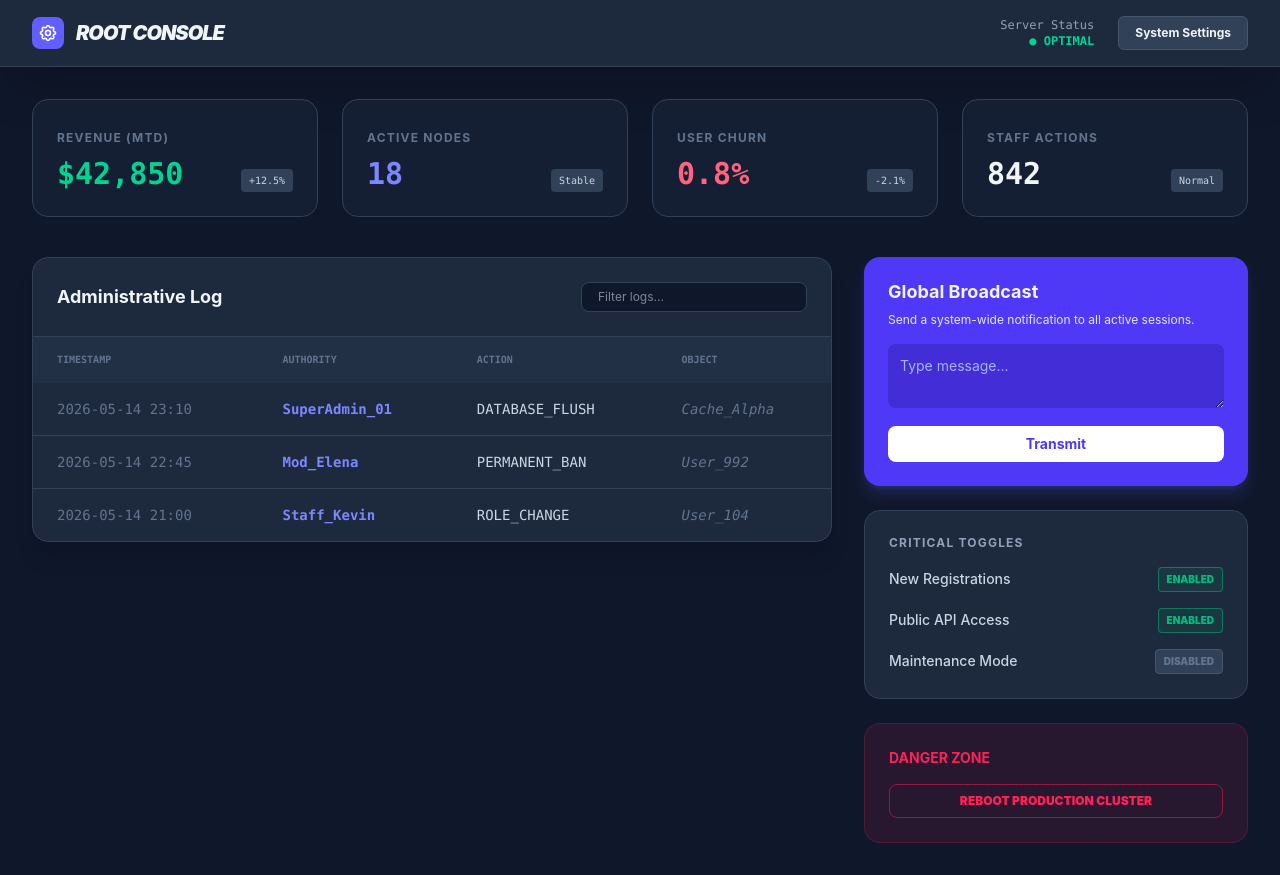
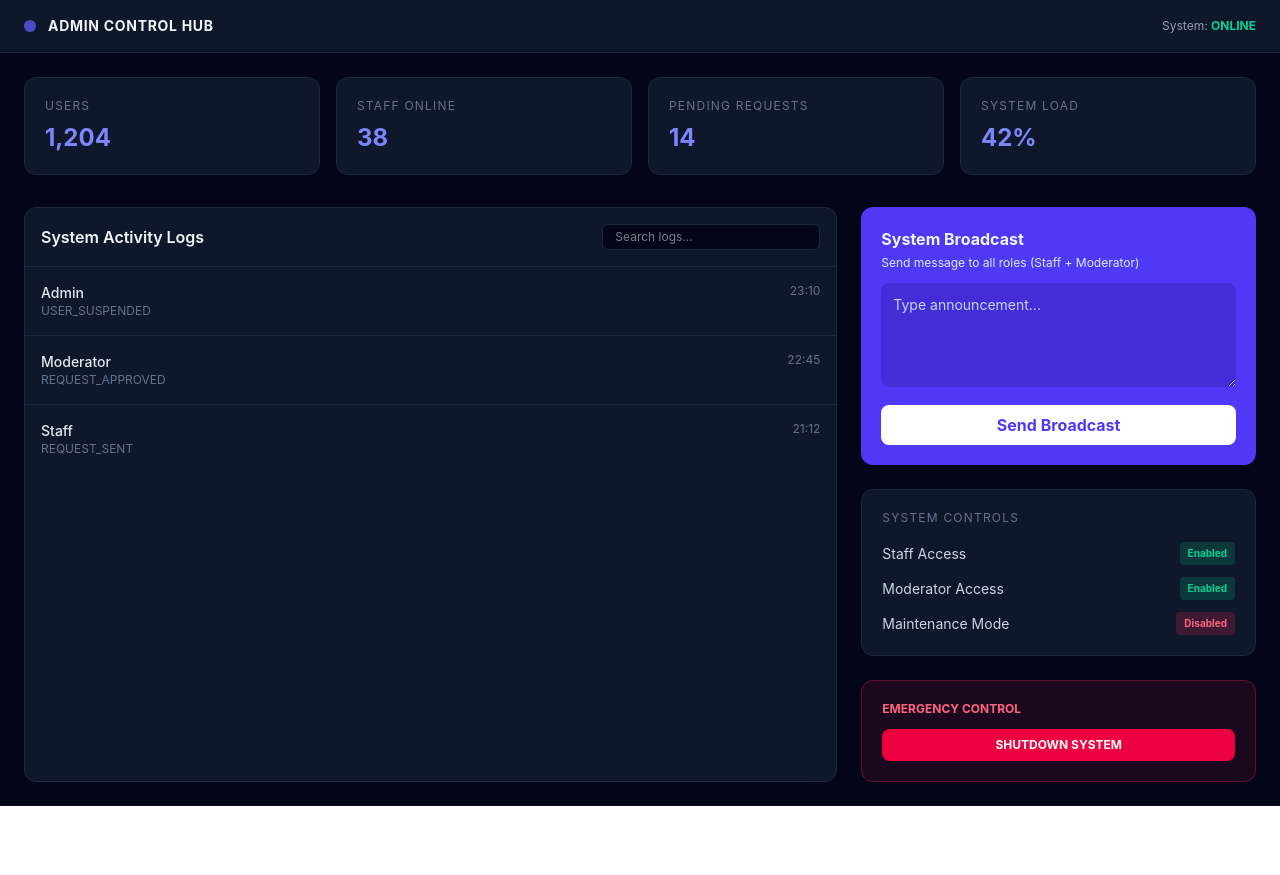
Before and after one commit to RRThrsh/evaluation-frontend, a React (Vite) app: page /admin in a window 1280 px wide. After the commit the page ends 806 px from the top, so only its background shows below. Built offline with nearby package versions, Linux system fonts and the light colour scheme.

Commit message:
FIX: admin

```diff
--- a/src/pages/dashboard/admin/AdminHome.jsx
+++ b/src/pages/dashboard/admin/AdminHome.jsx
@@ -1,129 +1,165 @@
-import React from "react";
+import React, { useState } from "react";
 
 export default function AdminHome() {
+    const [broadcast, setBroadcast] = useState("");
+
     return (
-        <div className="min-h-screen bg-slate-900 text-slate-100 font-sans">
-            {/* Top Admin Bar */}
-            <nav className="bg-slate-800 border-b border-slate-700 px-8 py-4 flex justify-between items-center shadow-2xl">
+        <div className="min-h-screen bg-slate-950 text-slate-100">
+
+            {/* TOP BAR */}
+            <nav className="bg-slate-900 border-b border-slate-800 px-6 py-4 flex justify-between items-center">
                 <div className="flex items-center gap-3">
-                    <div className="bg-indigo-500 p-1.5 rounded-lg">
-                        <svg className="w-5 h-5 text-white" fill="none" stroke="currentColor" viewBox="0 0 24 24">
-                            <path strokeLinecap="round" strokeLinejoin="round" strokeWidth="2" d="M10.325 4.317c.426-1.756 2.924-1.756 3.35 0a1.724 1.724 0 002.573 1.066c1.543-.94 3.31.826 2.37 2.37a1.724 1.724 0 001.065 2.572c1.756.426 1.756 2.924 0 3.35a1.724 1.724 0 00-1.066 2.573c.94 1.543-.826 3.31-2.37 2.37a1.724 1.724 0 00-2.572 1.065c-.426 1.756-2.924 1.756-3.35 0a1.724 1.724 0 00-2.573-1.066c-1.543.94-3.31-.826-2.37-2.37a1.724 1.724 0 00-1.065-2.572c-1.756-.426-1.756-2.924 0-3.35a1.724 1.724 0 001.066-2.573c-.94-1.543.826-3.31 2.37-2.37.996.608 2.296.07 2.572-1.065z" />
-                            <path strokeLinecap="round" strokeLinejoin="round" strokeWidth="2" d="M15 12a3 3 0 11-6 0 3 3 0 016 0z" />
-                        </svg>
-                    </div>
-                    <h1 className="text-xl font-black tracking-tighter uppercase italic">Root Console</h1>
+                    <div className="w-3 h-3 bg-indigo-500 rounded-full animate-pulse"></div>
+                    <h1 className="font-bold tracking-wider uppercase text-sm">
+                        Admin Control Hub
+                    </h1>
                 </div>
-                <div className="flex items-center gap-6">
-                    <div className="hidden md:block text-right">
-                        <p className="text-xs text-slate-400 font-mono">Server Status</p>
-                        <p className="text-xs text-emerald-400 font-mono font-bold">● OPTIMAL</p>
-                    </div>
-                    <button className="bg-slate-700 hover:bg-slate-600 px-4 py-2 rounded-md text-xs font-bold transition-all border border-slate-600">
-                        System Settings
-                    </button>
+
+                <div className="text-xs text-slate-400">
+                    System: <span className="text-emerald-400 font-bold">ONLINE</span>
                 </div>
             </nav>
 
-            <main className="p-8 max-w-[1600px] mx-auto">
+            <main className="max-w-7xl mx-auto p-6 space-y-8">
 
-                {/* Critical Metrics Layer */}
-                <div className="grid grid-cols-1 md:grid-cols-2 lg:grid-cols-4 gap-6 mb-10">
+                {/* SYSTEM OVERVIEW */}
+                <section className="grid grid-cols-1 md:grid-cols-4 gap-4">
+
                     {[
-                        { label: "Revenue (MTD)", value: "$42,850", trend: "+12.5%", color: "text-emerald-400" },
-                        { label: "Active Nodes", value: "18", trend: "Stable", color: "text-indigo-400" },
-                        { label: "User Churn", value: "0.8%", trend: "-2.1%", color: "text-rose-400" },
-                        { label: "Staff Actions", value: "842", trend: "Normal", color: "text-slate-100" },
+                        { label: "Users", value: "1,204" },
+                        { label: "Staff Online", value: "38" },
+                        { label: "Pending Requests", value: "14" },
+                        { label: "System Load", value: "42%" },
                     ].map((stat, i) => (
-                        <div key={i} className="bg-slate-800/50 p-6 rounded-2xl border border-slate-700 hover:border-indigo-500/50 transition-colors">
-                            <span className="text-xs font-bold text-slate-500 uppercase tracking-widest">{stat.label}</span>
-                            <div className="flex items-end justify-between mt-2">
-                                <p className={`text-3xl font-mono font-bold ${stat.color}`}>{stat.value}</p>
-                                <span className="text-[10px] bg-slate-700 px-2 py-1 rounded text-slate-300 font-mono">{stat.trend}</span>
-                            </div>
+                        <div
+                            key={i}
+                            className="bg-slate-900 border border-slate-800 rounded-xl p-5"
+                        >
+                            <p className="text-xs text-slate-500 uppercase tracking-widest">
+                                {stat.label}
+                            </p>
+                            <p className="text-2xl font-bold mt-2 text-indigo-400">
+                                {stat.value}
+                            </p>
                         </div>
                     ))}
-                </div>
 
-                <div className="grid grid-cols-1 xl:grid-cols-3 gap-8">
+                </section>
 
-                    {/* System Performance & Staff Logs */}
-                    <div className="xl:col-span-2 space-y-8">
-                        <div className="bg-slate-800 border border-slate-700 rounded-2xl overflow-hidden shadow-xl">
-                            <div className="p-6 border-b border-slate-700 flex justify-between items-center">
-                                <h2 className="font-bold text-lg">Administrative Log</h2>
-                                <input
-                                    type="text"
-                                    placeholder="Filter logs..."
-                                    className="bg-slate-900 border border-slate-700 rounded-lg px-4 py-1.5 text-xs focus:outline-none focus:border-indigo-500"
-                                />
-                            </div>
-                            <div className="p-0">
-                                <table className="w-full text-left text-sm font-mono">
-                                    <thead className="bg-slate-700/30 text-slate-500 uppercase text-[10px]">
-                                        <tr>
-                                            <th className="px-6 py-4">Timestamp</th>
-                                            <th className="px-6 py-4">Authority</th>
-                                            <th className="px-6 py-4">Action</th>
-                                            <th className="px-6 py-4">Object</th>
-                                        </tr>
-                                    </thead>
-                                    <tbody className="divide-y divide-slate-700">
-                                        {[
-                                            { time: "2026-05-14 23:10", auth: "SuperAdmin_01", action: "DATABASE_FLUSH", obj: "Cache_Alpha" },
-                                            { time: "2026-05-14 22:45", auth: "Mod_Elena", action: "PERMANENT_BAN", obj: "User_992" },
-                                            { time: "2026-05-14 21:00", auth: "Staff_Kevin", action: "ROLE_CHANGE", obj: "User_104" },
-                                        ].map((log, i) => (
-                                            <tr key={i} className="hover:bg-slate-700/20 transition-colors">
-                                                <td className="px-6 py-4 text-slate-500">{log.time}</td>
-                                                <td className="px-6 py-4 font-bold text-indigo-400">{log.auth}</td>
-                                                <td className="px-6 py-4 text-slate-300">{log.action}</td>
-                                                <td className="px-6 py-4 text-slate-500 italic">{log.obj}</td>
-                                            </tr>
-                                        ))}
-                                    </tbody>
-                                </table>
-                            </div>
+                {/* MAIN CONTROL GRID */}
+                <section className="grid grid-cols-1 lg:grid-cols-3 gap-6">
+
+                    {/* LEFT: SYSTEM LOGS */}
+                    <div className="lg:col-span-2 bg-slate-900 border border-slate-800 rounded-xl overflow-hidden">
+
+                        <div className="p-4 border-b border-slate-800 flex justify-between items-center">
+                            <h2 className="font-semibold">System Activity Logs</h2>
+
+                            <input
+                                placeholder="Search logs..."
+                                className="bg-slate-950 border border-slate-800 px-3 py-1 rounded-md text-xs focus:outline-none focus:border-indigo-500"
+                            />
+                        </div>
+
+                        <div className="divide-y divide-slate-800">
+
+                            {[
+                                { time: "23:10", user: "Admin", action: "USER_SUSPENDED" },
+                                { time: "22:45", user: "Moderator", action: "REQUEST_APPROVED" },
+                                { time: "21:12", user: "Staff", action: "REQUEST_SENT" },
+                            ].map((log, i) => (
+                                <div
+                                    key={i}
+                                    className="p-4 flex justify-between hover:bg-slate-800/50"
+                                >
+                                    <div>
+                                        <p className="text-sm font-medium text-slate-200">
+                                            {log.user}
+                                        </p>
+                                        <p className="text-xs text-slate-500">
+                                            {log.action}
+                                        </p>
+                                    </div>
+
+                                    <span className="text-xs text-slate-500">
+                                        {log.time}
+                                    </span>
+                                </div>
+                            ))}
+
                         </div>
                     </div>
 
-                    {/* Quick Controls / Danger Zone */}
+                    {/* RIGHT: CONTROL PANEL */}
                     <div className="space-y-6">
-                        <div className="bg-indigo-600 p-6 rounded-2xl shadow-lg shadow-indigo-500/20">
-                            <h3 className="font-bold text-lg leading-tight">Global Broadcast</h3>
-                            <p className="text-indigo-100 text-xs mt-2 mb-4">Send a system-wide notification to all active sessions.</p>
-                            <textarea className="w-full bg-indigo-700 border-none rounded-lg p-3 text-sm text-white placeholder-indigo-300 focus:ring-2 focus:ring-white/20" placeholder="Type message..."></textarea>
-                            <button className="mt-3 w-full bg-white text-indigo-600 font-bold py-2 rounded-lg text-sm hover:bg-indigo-50 transition">Transmit</button>
+
+                        {/* BROADCAST PANEL */}
+                        <div className="bg-indigo-600 rounded-xl p-5">
+                            <h3 className="font-bold">System Broadcast</h3>
+                            <p className="text-xs text-indigo-100 mt-1 mb-3">
+                                Send message to all roles (Staff + Moderator)
+                            </p>
+
+                            <textarea
+                                value={broadcast}
+                                onChange={(e) => setBroadcast(e.target.value)}
+                                className="w-full bg-indigo-700 text-white p-3 rounded-lg text-sm placeholder-indigo-200 focus:outline-none"
+                                placeholder="Type announcement..."
+                                rows={4}
+                            />
+
+                            <button className="w-full mt-3 bg-white text-indigo-600 font-bold py-2 rounded-lg hover:bg-indigo-50 transition">
+                                Send Broadcast
+                            </button>
                         </div>
 
-                        <div className="bg-slate-800 border border-slate-700 p-6 rounded-2xl">
-                            <h3 className="font-bold text-slate-400 uppercase text-xs tracking-widest mb-4">Critical Toggles</h3>
-                            <div className="space-y-4">
+                        {/* SYSTEM CONTROLS */}
+                        <div className="bg-slate-900 border border-slate-800 rounded-xl p-5">
+                            <h3 className="text-xs uppercase tracking-widest text-slate-500 mb-4">
+                                System Controls
+                            </h3>
+
+                            <div className="space-y-3">
+
                                 {[
-                                    { label: "New Registrations", status: "ENABLED" },
-                                    { label: "Public API Access", status: "ENABLED" },
-                                    { label: "Maintenance Mode", status: "DISABLED" },
-                                ].map((toggle, i) => (
+                                    { label: "Staff Access", state: "Enabled" },
+                                    { label: "Moderator Access", state: "Enabled" },
+                                    { label: "Maintenance Mode", state: "Disabled" },
+                                ].map((item, i) => (
                                     <div key={i} className="flex justify-between items-center">
-                                        <span className="text-sm font-medium text-slate-300">{toggle.label}</span>
-                                        <button className={`text-[10px] font-black px-2 py-1 rounded ${
-                                            toggle.status === 'ENABLED' ? 'bg-emerald-500/10 text-emerald-500 border border-emerald-500/50' : 'bg-slate-700 text-slate-500 border border-slate-600'
-                                        }`}>
-                                            {toggle.status}
-                                        </button>
+                                        <span className="text-sm text-slate-300">
+                                            {item.label}
+                                        </span>
+
+                                        <span
+                                            className={`text-[10px] px-2 py-1 rounded font-bold ${
+                                                item.state === "Enabled"
+                                                    ? "bg-emerald-500/20 text-emerald-400"
+                                                    : "bg-rose-500/20 text-rose-400"
+                                            }`}
+                                        >
+                                            {item.state}
+                                        </span>
                                     </div>
                                 ))}
+
                             </div>
                         </div>
 
-                        <div className="bg-rose-500/10 border border-rose-500/20 p-6 rounded-2xl">
-                            <h3 className="text-rose-500 font-bold text-sm uppercase">Danger Zone</h3>
-                            <button className="mt-4 w-full border border-rose-500/50 text-rose-500 hover:bg-rose-500 hover:text-white transition-all py-2 rounded-lg text-xs font-black">
-                                REBOOT PRODUCTION CLUSTER
+                        {/* EMERGENCY */}
+                        <div className="border border-rose-500/30 bg-rose-500/10 rounded-xl p-5">
+                            <h3 className="text-rose-400 font-bold text-xs uppercase">
+                                Emergency Control
+                            </h3>
+
+                            <button className="w-full mt-3 bg-rose-600 hover:bg-rose-700 text-white font-bold py-2 rounded-lg text-xs transition">
+                                SHUTDOWN SYSTEM
                             </button>
                         </div>
+
                     </div>
-                </div>
+
+                </section>
             </main>
         </div>
     );
```
